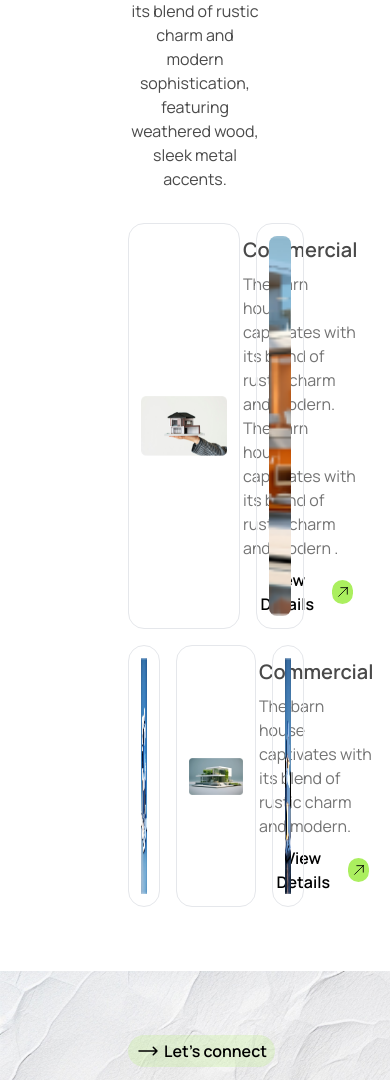
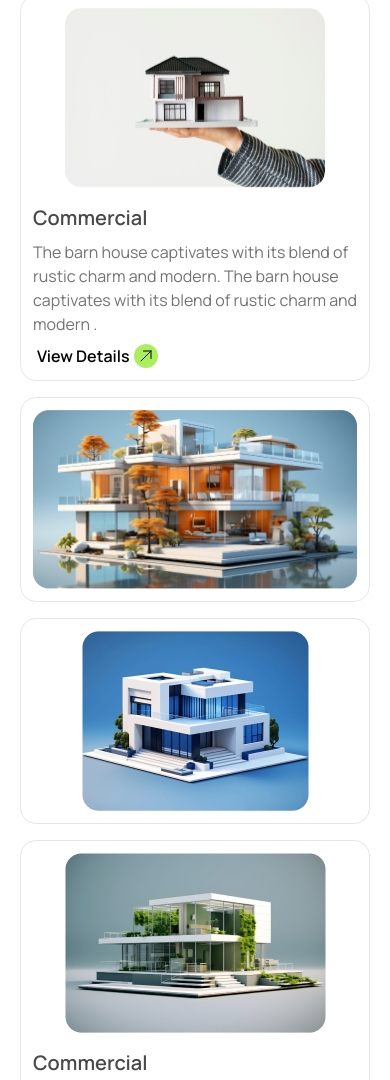
Before and after one commit to Rakibul-Hasan-Rifat/rinterio, a plain HTML site: page index.html in a window 390 px wide. Shown: the part 3221-4301 px from the top of the page. Drawn offline with nearby package versions, Linux system fonts and the light colour scheme.

Commit message:
latest portfolio section is done with responsiveness

```diff
--- a/index.html
+++ b/index.html
@@ -291,7 +291,7 @@
       </section>
 
       <!-- latest portfolio -->
-      <section class="py-16 px-32 bg-white">
+      <section class="py-16 px-5 md:px-16 lg:px-32 bg-white">
         <h4
           class="flex gap-1 bg-primary-light font-semibold w-max py-1 px-2 rounded-full text-center mx-auto"
         >
@@ -311,7 +311,7 @@
           </svg>
           <span>Explore our latest works</span>
         </h4>
-        <h2 class="text-4xl font-bold text-center mt-4 mb-6">
+        <h2 class="text-3xl lg:text-4xl font-bold text-center mt-4 mb-6">
           Our Latest Portfolio
         </h2>
         <p class="text-center max-w-3xl mx-auto text-textColor-medium">
@@ -320,7 +320,7 @@
         </p>
         <div class="grid grid-cols-12 gap-4 mt-8">
           <div
-            class="col-span-8 flex items-center gap-4 border rounded-2xl p-3 w-full object-cover"
+            class="col-span-12 lg:col-span-8 flex flex-col md:flex-row items-center gap-4 border rounded-2xl p-3 w-full object-cover"
           >
             <img src="./assets/img1.png" alt="" class="object-cover" />
             <div>
@@ -352,7 +352,7 @@
             </div>
           </div>
 
-          <div class="col-span-4 flex items-stretch p-3 border rounded-2xl">
+          <div class="col-span-12 md:col-span-6 lg:col-span-4 flex items-stretch p-3 border rounded-2xl">
             <img
               src="./assets/img2.png"
               alt=""
@@ -360,11 +360,11 @@
             />
           </div>
 
-          <div class="col-span-3 flex items-stretch p-3 border rounded-2xl">
-            <img src="./assets/img3.png" alt="" />
+          <div class="col-span-12 md:col-span-6 lg:col-span-3 flex justify-center items-stretch p-3 border rounded-2xl">
+            <img src="./assets/img3.png" alt="" class="object-cover"/>
           </div>
           <div
-            class="col-span-6 flex items-center gap-4 border rounded-2xl p-3 w-full object-cover"
+            class="col-span-12 lg:col-span-6 flex flex-col md:flex-row items-center gap-4 border rounded-2xl p-3 w-full object-cover"
           >
             <img src="./assets/img4.png" alt="" class="object-cover" />
             <div>
@@ -394,7 +394,7 @@
               </button>
             </div>
           </div>
-          <div class="col-span-3 flex items-stretch p-3 border rounded-2xl">
+          <div class="col-span-12 md:col-span-6 lg:col-span-3 flex justify-center items-stretch p-3 border rounded-2xl">
             <img src="./assets/img5.png" alt="" />
           </div>
         </div>
```
